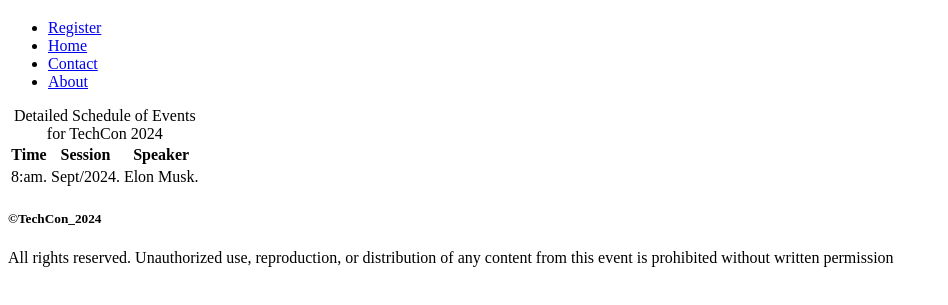
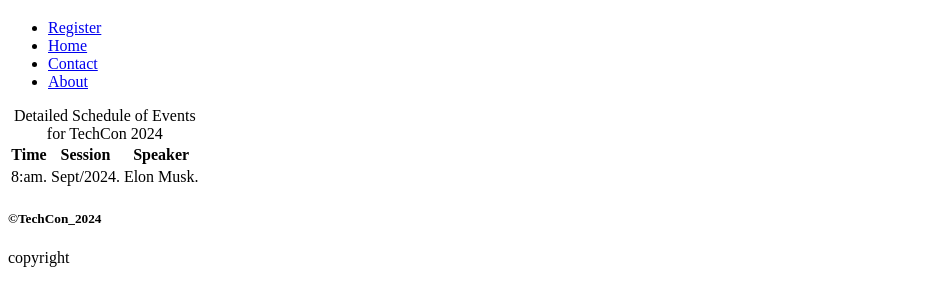
Before and after one commit to PRINCE-droid412/TechCon_HTML, a plain HTML site: page techcon_website/schedule.html in a window 1280 px wide. Shown: the part 61-366 px from the top of the page, without its empty margins (0-948 px from the left). Drawn offline with Linux system fonts and the light colour scheme.

Commit message:
another bugs fixed

```diff
--- a/techcon_website/schedule.html
+++ b/techcon_website/schedule.html
@@ -37,9 +37,7 @@
         </section>
     </main>
     <footer>
-        <h5> &copy;TechCon_2024
-        </h5>
-        <p>All rights reserved. Unauthorized use, reproduction, or distribution of any content from this event is
-            prohibited without written permission</p>
+        <h5>&copy;TechCon_2024</h5>
+        <p>copyright</p>
     </footer>
 </body>
```
